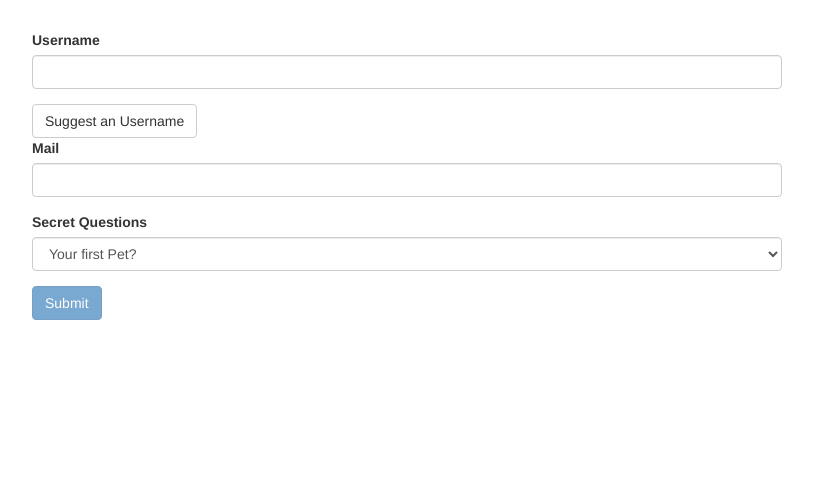
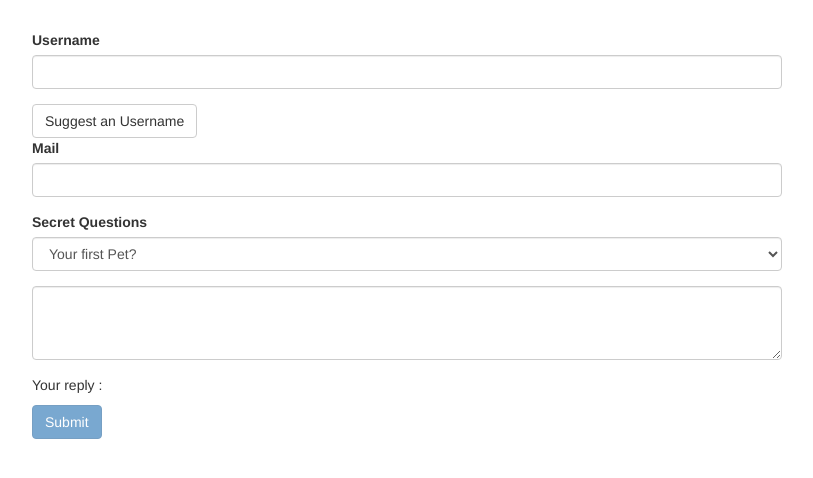
Before and after one commit to keh7264/example-form, an Angular app: page / in a window 1280 px wide. Shown: the top 478 px of the page, without its empty margins (233-1046 px from the left). Built offline with nearby package versions, Linux system fonts and the light colour scheme.

Commit message:
using ngModel with tw-way-binding

```diff
--- a/src/app/app.component.html
+++ b/src/app/app.component.html
@@ -21,6 +21,10 @@
             <option value="teacher">Your first teacher?</option>
           </select>
         </div>
+        <div class="form-group">
+          <textarea name="questionAnswer" class="form-control" rows="3" [(ngModel)]="answer"></textarea>
+        </div>
+        <p>Your reply : {{answer}}</p>
         <button class="btn btn-primary" type="submit" [disabled]="f.invalid">Submit</button>
       </form>
     </div>
--- a/src/app/app.component.ts
+++ b/src/app/app.component.ts
@@ -9,6 +9,7 @@
 export class AppComponent {
   @ViewChild('f') signUpForm: NgForm;
   defaultQuestion = 'pet';
+  answer = '';
 
   suggestUserName() {
     const suggestedName = 'Superuser';
```
